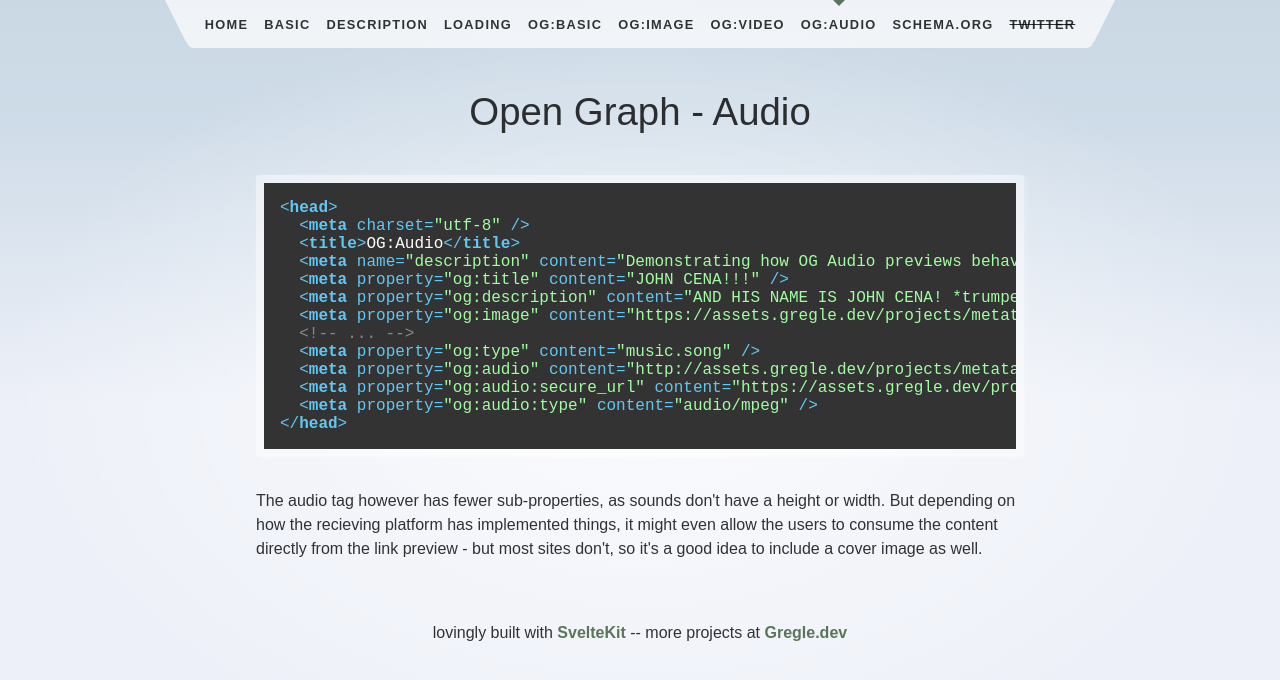
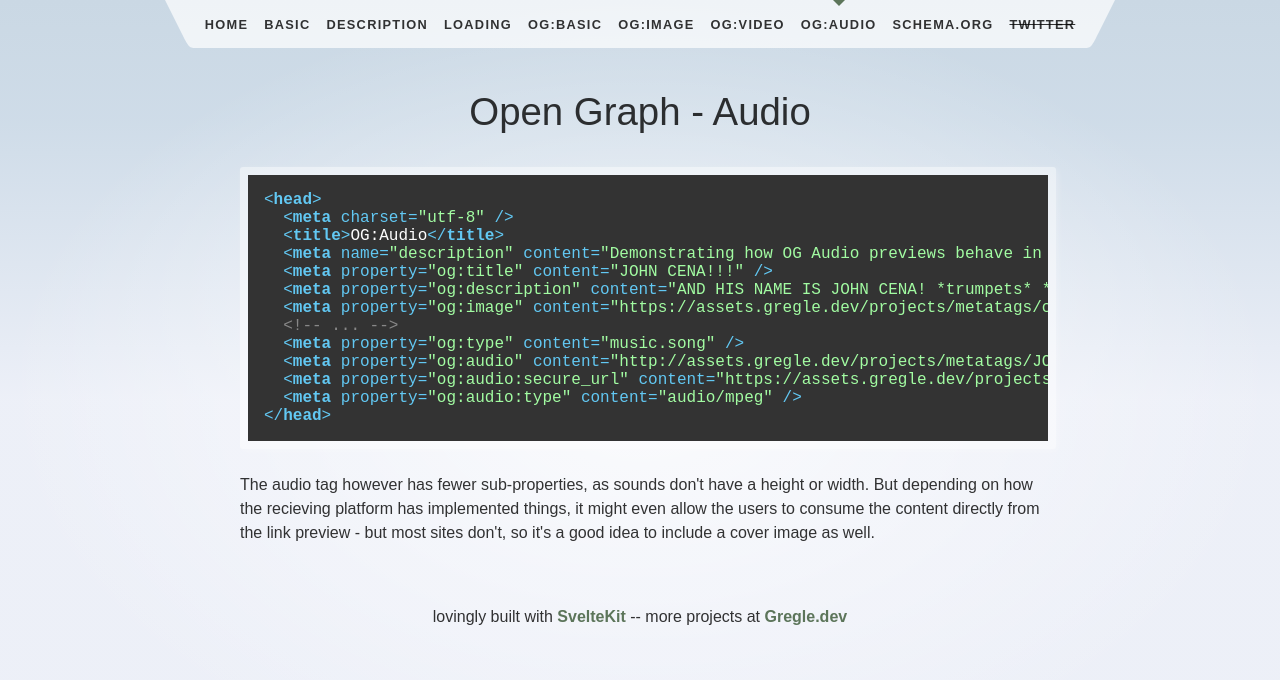
Before and after one commit to gregle/metatags, a SvelteKit app: page /OG-Audio in a window 1280 px wide. Shown: the top 680 px of the page. Built offline with nearby package versions, Linux system fonts and the light colour scheme.

Commit message:
making the code blocks a little more flexible

```diff
--- a/src/app.css
+++ b/src/app.css
@@ -57,6 +57,9 @@ h2 {
 }
 
 pre {
+	width: min-content;
+	max-width: 100%;
+	margin: 0.5em auto;
 	font-size: 16px;
 	font-family: var(--font-mono);
 	background-color: rgba(255, 255, 255, 0.45);
@@ -69,7 +72,7 @@ pre {
 
 .text-column {
 	display: flex;
-	max-width: 48rem;
+	max-width: 50rem;
 	flex: 0.6;
 	flex-direction: column;
 	justify-content: center;
```
